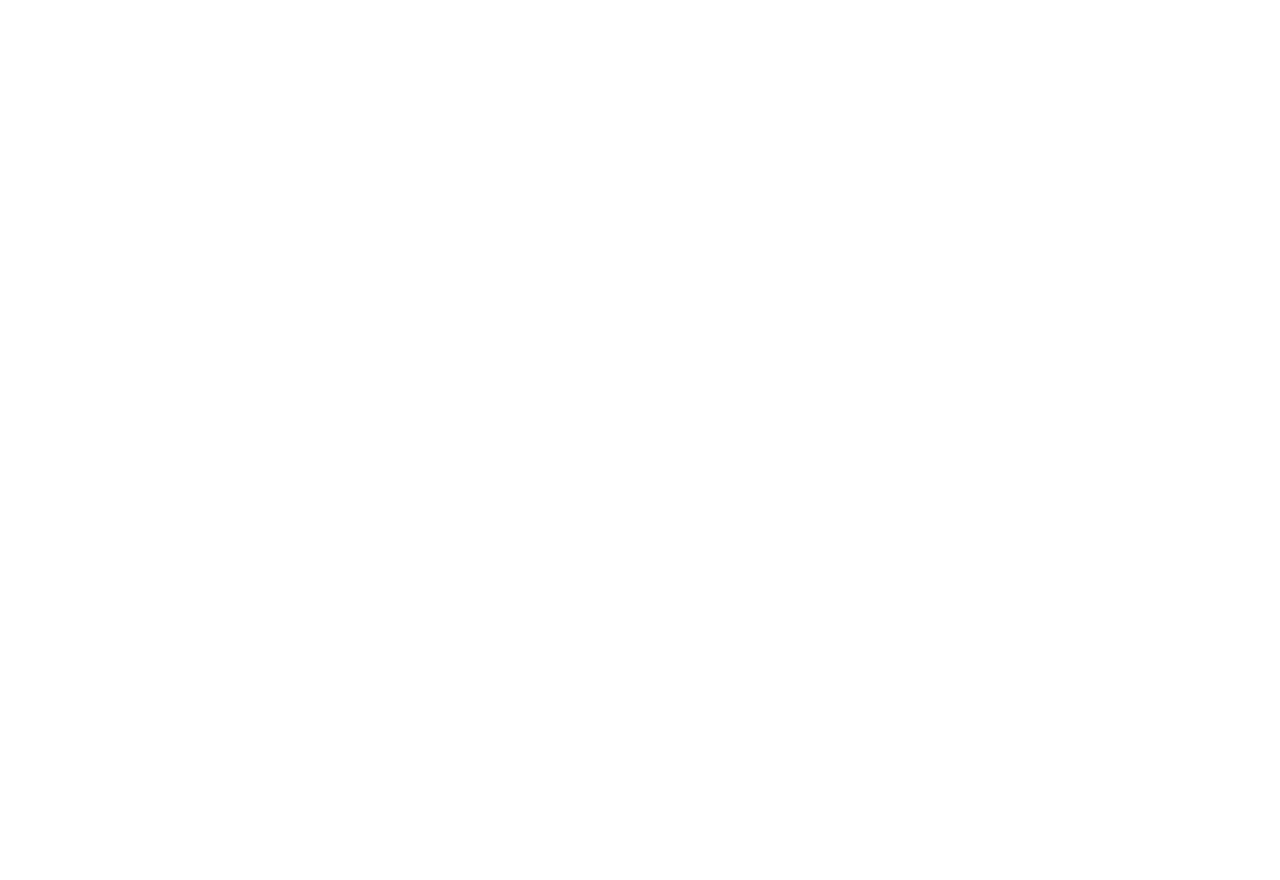
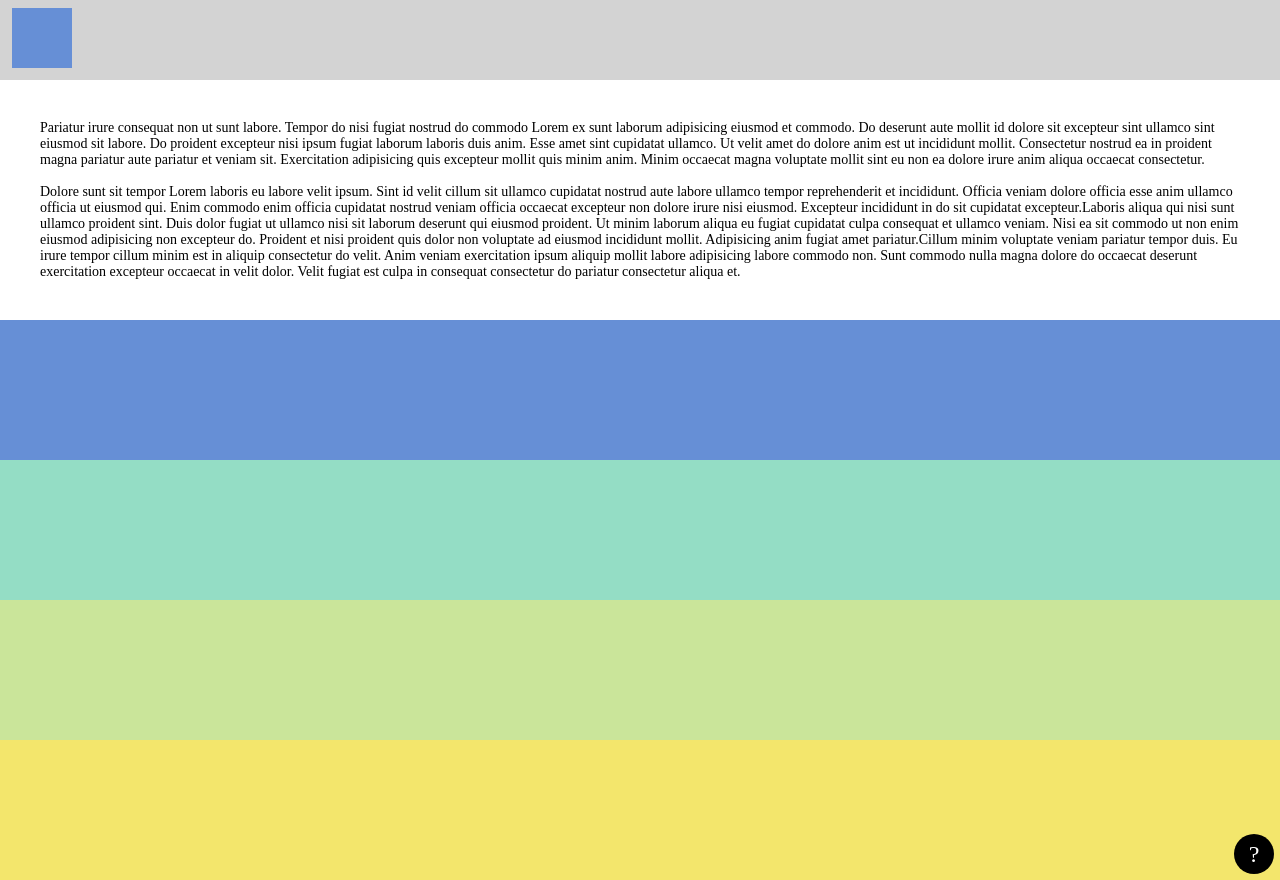
Before and after one commit to rachelspencer/week5, a plain HTML site: page html-css-2/drill-3/index.html in a window 1280 px wide. Before the commit the page ends 800 px from the top, so only its background shows below. Drawn offline with Linux system fonts and the light colour scheme.

Commit message:
Final commit

```diff
--- a/html-css-2/drill-1/index.css
+++ b/html-css-2/drill-1/index.css
@@ -0,0 +1,43 @@
+body {
+    margin: 0;
+}
+
+.header {
+    background: #444444;
+    height: 145px;
+}
+.body {
+    height: calc(100vh - 145px);
+    width: 100%;
+    display: flex;
+}
+
+.leftColumn {
+    background: #d8d8d8;
+    width: 16%;
+    height: 100%;
+}
+
+.centreColumn {
+    width: 68%;
+    display: flex;
+    flex-direction: column;
+}
+
+.contentSection {
+    background: #efefef;
+    width: 100%;
+    height: 90%;
+}
+
+.footer  {
+    background: #222222;
+    height: 10%;
+    width: 100%;
+}
+
+.rightColumn {
+    background: #d8d8d8;
+    width: 16%;
+    /* height: 100% */
+}
--- a/html-css-2/drill-1/index.html
+++ b/html-css-2/drill-1/index.html
@@ -0,0 +1,17 @@
+<!DOCTYPE html>
+<head>
+    <title>First Drill</title>
+    <link href='./index.css' rel='stylesheet'>
+</head>
+    <body>
+        <div class="header"></div>
+        <div class="body">
+            <div class="leftColumn"></div>
+            <div class="centreColumn">
+                <div class="contentSection"></div>
+                <div class="footer"></div>
+            </div>
+            <div class="rightColumn"></div>
+        </div>
+    </body>
+</html>
--- a/html-css-2/drill-2/index.css
+++ b/html-css-2/drill-2/index.css
@@ -0,0 +1,65 @@
+body {
+    margin: 0;
+    width: 100%;
+    height: 100vh;
+}
+
+header {
+    margin: 15px;
+    height: 25vh;
+    border: 5px solid;
+    padding: 10px;
+    display: flex;
+    align-items: flex-end;
+    box-sizing: border-box;
+}
+
+.purpleRectangle {
+    height: 100px;
+    width: 40px;
+    background-color: blueviolet;
+}
+
+.greenRectangle {
+    height: 150px;
+    width: 250px;
+    background-color: green;
+    margin: 0 50px;
+}
+
+.blueCircle {
+    background: lightblue;
+    border-radius: 50%;
+    width: 150px;
+    height: 150px;
+}
+
+main {
+    margin: 15px;
+    height: 30vh;
+    border: 5px dotted;
+    box-sizing: border-box;
+}
+
+.yellowBox {
+    margin: 10px auto;
+    height: 180px;
+    width: 1100px;
+    background-color: #fefadb;
+    box-shadow:5px 10px 8px black;
+    /* box-shadow: 12px, 12px, 2px, 1px, rgba(67, 67, 67, .75); */
+}
+
+footer {
+    margin: 15px auto;
+    width: 480px;
+    height: 35vh;
+    border: 2px solid #d8d8d8;
+    box-shadow:5px 10px 8px black;
+    font-size: 32px;
+    color: darkblue;
+    text-align: center;
+    display: flex;
+    align-items: center;
+    justify-content: center;
+}
--- a/html-css-2/drill-3/index.css
+++ b/html-css-2/drill-3/index.css
@@ -0,0 +1,70 @@
+body {
+    margin: 0;
+    width: 100%;
+    height: 100vh;
+}
+
+header {
+    background-color: lightgray;
+    height: 10vh;
+    padding: 12px;
+    display: flex;
+    align-items: flex-end;
+    box-sizing: border-box;
+}
+
+.blueSquare {
+    height: 60px;
+    width: 60px;
+    background-color: #668fd6;
+}
+
+.paragraphContainer {
+    padding: 40px;
+    height: 20vh;
+    font-size: 14px;
+}
+
+p {
+    margin: 0 auto;
+}
+
+.colorStrip {
+    height: 17.5vh;
+    width: 100%;
+}
+
+#blueContainer {
+    background-color: #668fd6;
+}
+
+#tealContainer {
+    background-color: #94ddc5;
+}
+
+#greenContainer {
+    background-color: #cae59a;
+}
+
+#yellowContainer {
+    background-color:#f3e66c;
+    display: flex;
+    justify-content: flex-end;
+    align-items: flex-end;
+}
+
+.blackCircle {
+    background: black;
+    border-radius: 50%;
+    width: 40px;
+    height: 40px;
+    margin: 6px;
+    display: flex;
+    justify-content: center;
+    align-items: center;
+}
+
+.questionMark {
+    color: white;
+    font-size: 24px;
+}
--- a/html-css-2/drill-3/index.html
+++ b/html-css-2/drill-3/index.html
@@ -1 +1,26 @@
 <!-- be sure to look at the example gif as well -->
+<!DOCTYPE html>
+<html>
+  <head>
+    <title>Third Drill</title>
+    <link rel="stylesheet" href="./index.css" />
+  </head>
+  <body>
+    <header>
+        <div class="blueSquare"></div>
+    </header>
+    <div class="paragraphContainer">
+        <p>Pariatur irure consequat non ut sunt labore. Tempor do nisi fugiat nostrud do commodo Lorem ex sunt laborum adipisicing eiusmod et commodo. Do deserunt aute mollit id dolore sit excepteur sint ullamco sint eiusmod sit labore. Do proident excepteur nisi ipsum fugiat laborum laboris duis anim. Esse amet sint cupidatat ullamco. Ut velit amet do dolore anim est ut incididunt mollit. Consectetur nostrud ea in proident magna pariatur aute pariatur et veniam sit. Exercitation adipisicing quis excepteur mollit quis minim anim. Minim occaecat magna voluptate mollit sint eu non ea dolore irure anim aliqua occaecat consectetur.</p>
+        <br>
+        <p>Dolore sunt sit tempor Lorem laboris eu labore velit ipsum. Sint id velit cillum sit ullamco cupidatat nostrud aute labore ullamco tempor reprehenderit et incididunt. Officia veniam dolore officia esse anim ullamco officia ut eiusmod qui. Enim commodo enim officia cupidatat nostrud veniam officia occaecat excepteur non dolore irure nisi eiusmod. Excepteur incididunt in do sit cupidatat excepteur.Laboris aliqua qui nisi sunt ullamco proident sint. Duis dolor fugiat ut ullamco nisi sit laborum deserunt qui eiusmod proident. Ut minim laborum aliqua eu fugiat cupidatat culpa consequat et ullamco veniam. Nisi ea sit commodo ut non enim eiusmod adipisicing non excepteur do. Proident et nisi proident quis dolor non voluptate ad eiusmod incididunt mollit. Adipisicing anim fugiat amet pariatur.Cillum minim voluptate veniam pariatur tempor duis. Eu irure tempor cillum minim est in aliquip consectetur do velit. Anim veniam exercitation ipsum aliquip mollit labore adipisicing labore commodo non. Sunt commodo nulla magna dolore do occaecat deserunt exercitation excepteur occaecat in velit dolor. Velit fugiat est culpa in consequat consectetur do pariatur consectetur aliqua et.</p>
+    </div>
+    <div id="blueContainer" class="colorStrip"></div>
+    <div id="tealContainer" class="colorStrip"></div>
+    <div id="greenContainer" class="colorStrip"></div>
+    <div id="yellowContainer" class="colorStrip">
+        <div class="blackCircle">
+            <div class="questionMark">?</div>
+        </div>
+    </div>
+  </body>
+</html>
```
Also changed, not shown: html-css-2/drill-2/index.html (+19 -0 lines), html-css-2/drill-2/second.png.
